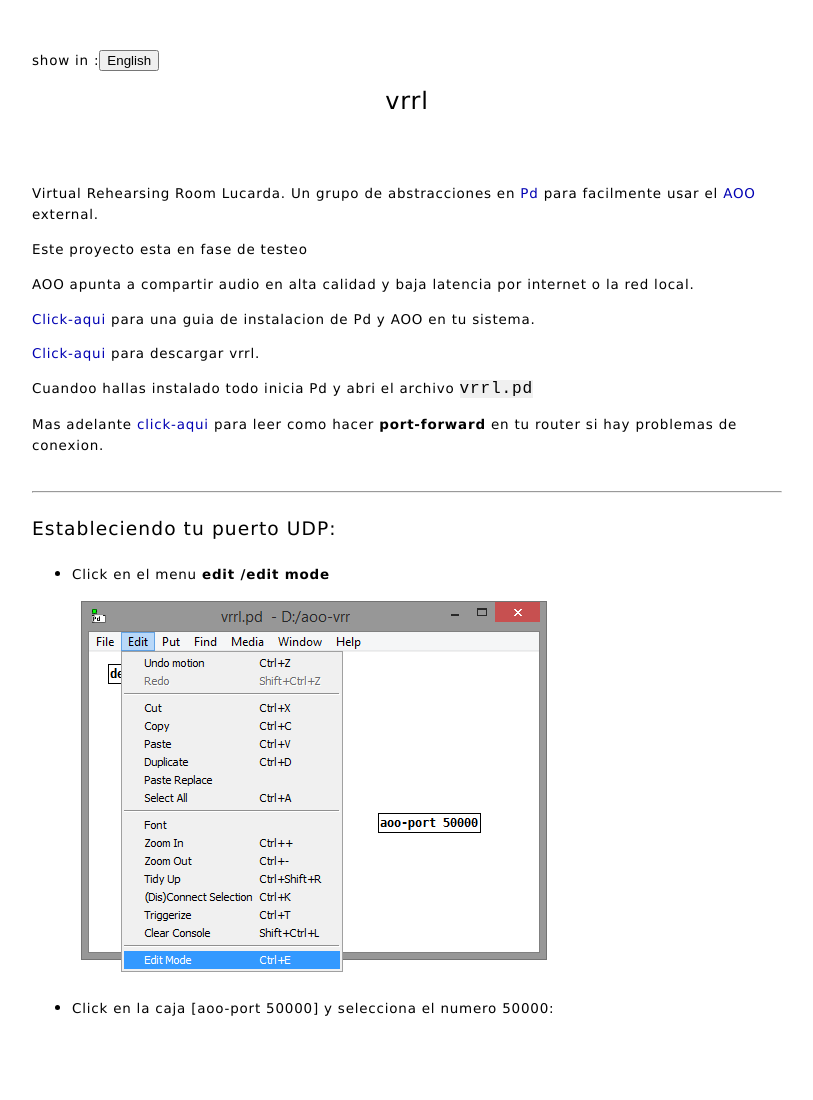
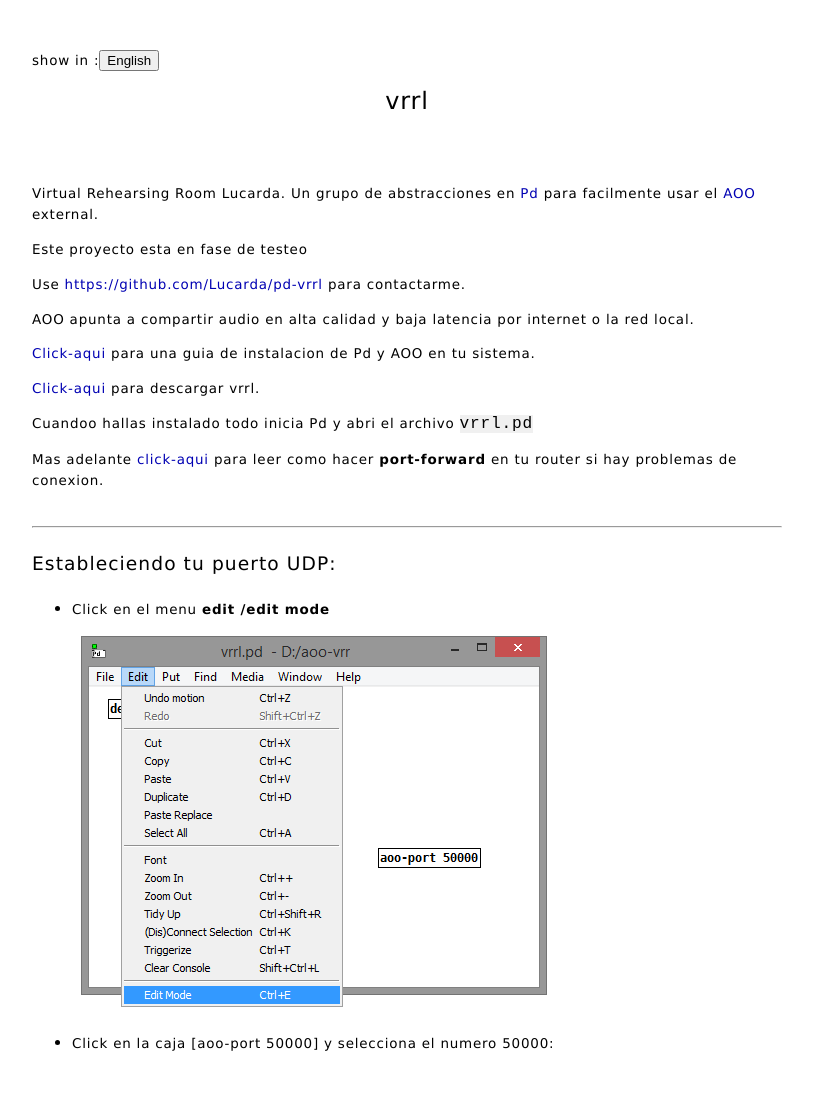
Before and after one commit to Lucarda/pd-vrrl, a plain HTML site: page doc/vrrl-es.html in a window 1280 px wide. Shown: the top 1100 px of the page, without its empty margins (233-1046 px from the left). Drawn offline with Linux system fonts and the light colour scheme.

Commit message:
add links

```diff
--- a/doc/vrrl-es.html
+++ b/doc/vrrl-es.html
@@ -22,6 +22,7 @@
 <br>
 <p>Virtual Rehearsing Room Lucarda. Un grupo de abstracciones en  <a href="http://puredata.info/" target=”_blank”:>Pd</a> para facilmente usar el <a href="https://git.iem.at/cm/aoo/-/tree/master" target=”_blank”>AOO</a>  external. </p>
 <p>Este proyecto esta en fase de testeo</p>
+<p>Use <a href="https://github.com/Lucarda/pd-vrrl" target=”_blank”>https://github.com/Lucarda/pd-vrrl</a> para contactarme.</p>
 <p>AOO apunta a compartir audio en alta calidad y baja latencia por internet o la red local.</p>
 <p><a href="installing-pd/guia-es.html" >Click-aqui</a> para una guia de instalacion de Pd y AOO en tu sistema.</p>
 <p><a href="http://lucarda.com.ar/vrrl/vrrl.zip">Click-aqui</a> para descargar vrrl.</p>
```
Also changed, not shown: doc/vrrl-en.html (+1 -0 lines).
